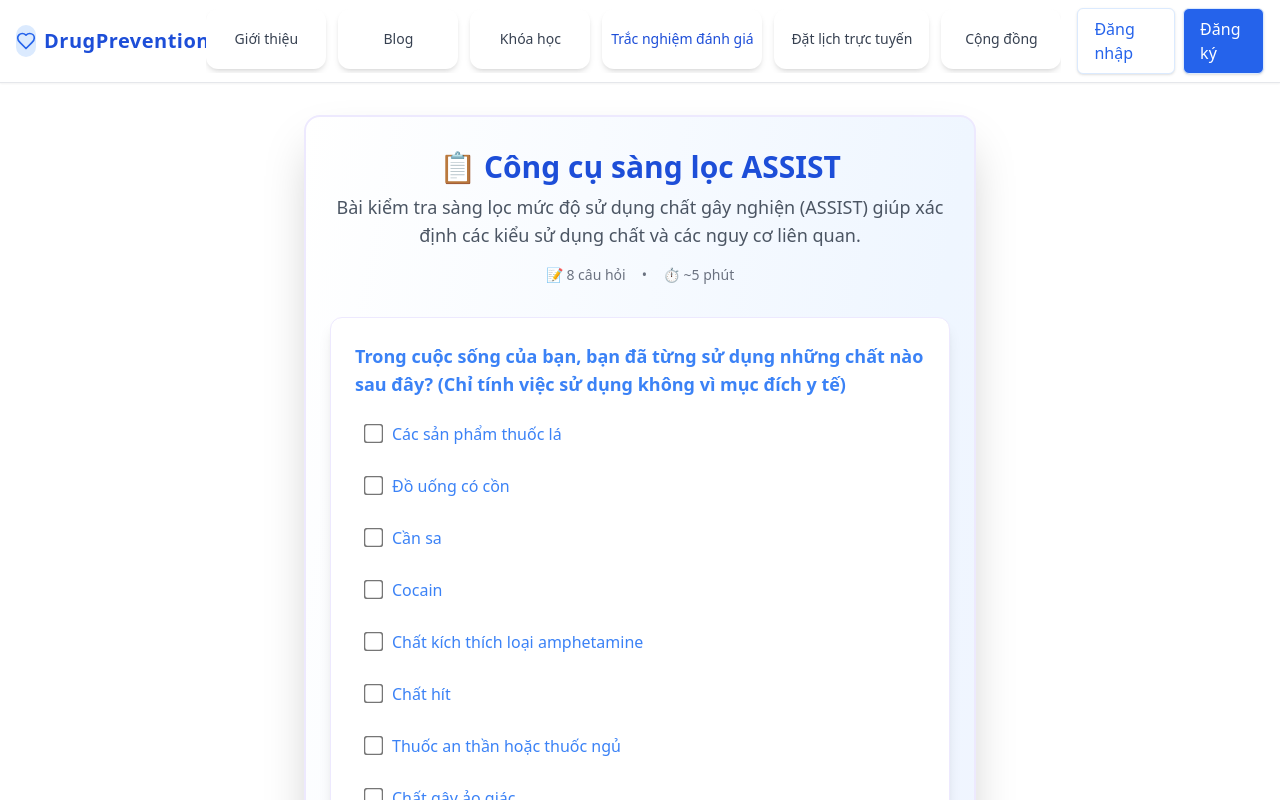
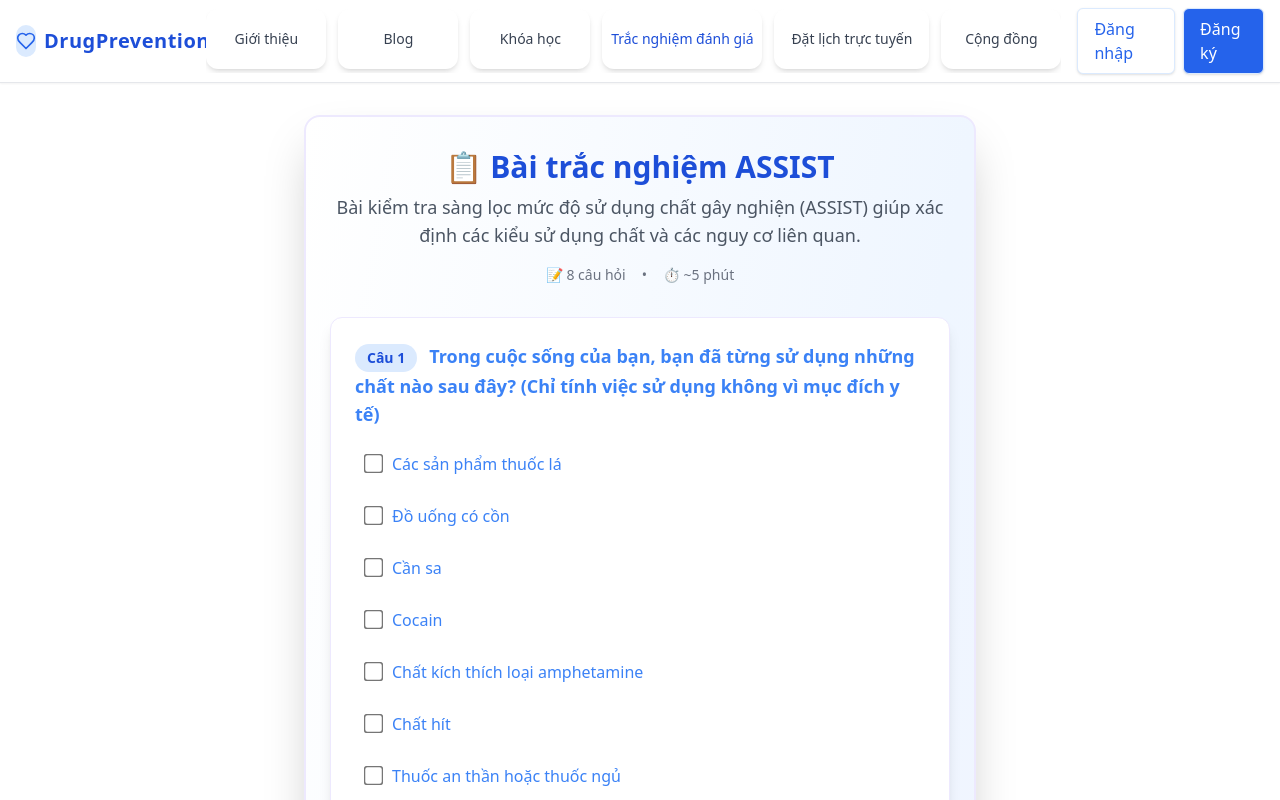
Before and after one commit to Rinnn465/DrugUsePreventionProject, a React (Vite) app in the folder client/: page /assessments/1 in a window 1280 px wide. Shown: the top 800 px of the page. Built offline with nearby package versions, Linux system fonts and the light colour scheme.

Commit message:
feat: implement role-based login redirect and update assessment titles

```diff
--- a/client/src/data/assessmentData.ts
+++ b/client/src/data/assessmentData.ts
@@ -3,7 +3,7 @@ import { Assessment } from '../types/Assessment';
 export const assessmentData: Assessment[] = [
   {
     id: 1,
-    title: "Công cụ sàng lọc ASSIST",
+    title: "Bài trắc nghiệm ASSIST",
     description: "Bài kiểm tra sàng lọc mức độ sử dụng chất gây nghiện (ASSIST) giúp xác định các kiểu sử dụng chất và các nguy cơ liên quan.",
     questionCount: 8,
     timeToComplete: 5,
@@ -105,7 +105,7 @@ export const assessmentData: Assessment[] = [
   },
   {
     id: 2,
-    title: "Sàng lọc CRAFFT",
+    title: "Công cụ Sàng lọc CRAFFT",
     description: "Một công cụ sàng lọc ngắn dành cho thanh thiếu niên để đánh giá mức độ rủi ro liên quan đến rượu và các chất gây nghiện khác.",
     questionCount: 6,
     timeToComplete: 3,
--- a/client/src/pages/assessment/AssessmentDetailPage.tsx
+++ b/client/src/pages/assessment/AssessmentDetailPage.tsx
@@ -100,10 +100,15 @@ const AssessmentDetailPage: React.FC = () => {
                                 <span>⏱️ ~{assessment.timeToComplete} phút</span>
                             </div>
                         </div>
-                        {assessment.questions.map((question) => {
+                        {assessment.questions.map((question, index) => {
                             return (
                                 <div aria-labelledby="checkbox-group" key={question.id} className='mb-8 p-6 bg-white rounded-xl shadow-lg border border-accent-100'>
-                                    <p className='text-lg font-bold mb-4 text-blue-500'>{question.text}</p>
+                                    <p className='text-lg font-bold mb-4 text-blue-500'>
+                                        <span className="inline-block bg-primary-100 text-primary-700 px-3 py-1 rounded-full text-sm font-bold mr-3">
+                                            Câu {index + 1}
+                                        </span>
+                                        {question.text}
+                                    </p>
                                     {question.options.map((option) => {
                                         return (
                                             <label key={option.id} className='block mb-3 cursor-pointer hover:bg-accent-50 rounded-lg px-3 py-2 transition-all'>
--- a/client/src/pages/assessment/AssessmentsPage.tsx
+++ b/client/src/pages/assessment/AssessmentsPage.tsx
@@ -48,9 +48,9 @@ const AssessmentsPage: React.FC = () => {
     <div className="bg-gray-50 min-h-screen py-12">
       <div className="container mx-auto px-4">
         <div className="max-w-4xl mx-auto text-center mb-12">
-          <h1 className="text-3xl md:text-4xl font-bold mb-4">Công Cụ Đánh Giá Nguy Cơ</h1>
+          <h1 className="text-3xl md:text-4xl font-bold mb-4">Bài Trắc Nghiệm Đánh Giá</h1>
           <p className="text-lg text-gray-600 mb-8">
-            Hãy thực hiện các bảng câu hỏi của chúng tôi để đánh giá mức độ rủi ro và nhận được khuyến nghị cá nhân hóa.
+            Hãy thực hiện các bài trắc nghiệm của chúng tôi để đánh giá mức độ rủi ro và nhận được khuyến nghị cá nhân hóa.
           </p>
 
           <div className="bg-accent-50 border border-accent-200 rounded-lg p-6 mb-12 text-left">
--- a/client/src/pages/authen/LoginPage.tsx
+++ b/client/src/pages/authen/LoginPage.tsx
@@ -43,7 +43,17 @@ const LoginPage: React.FC = () => {
                     localStorage.setItem('user', JSON.stringify(data.user));
                     localStorage.setItem('token', data.token);
 
-                    window.location.href = '/';
+                    // Redirect based on user role
+                    const userRole = data.user.Role;
+                    if (userRole === 'Admin') {
+                        window.location.href = '/roles/admin';
+                    } else if (userRole === 'Consultant') {
+                        window.location.href = '/roles/consultant';
+                    } else if (userRole === 'Manager') {
+                        window.location.href = '/roles/manager';
+                    } else {
+                        window.location.href = '/';
+                    }
                 } else {
                     // Handle different types of errors
                     setServerError(data);
```
